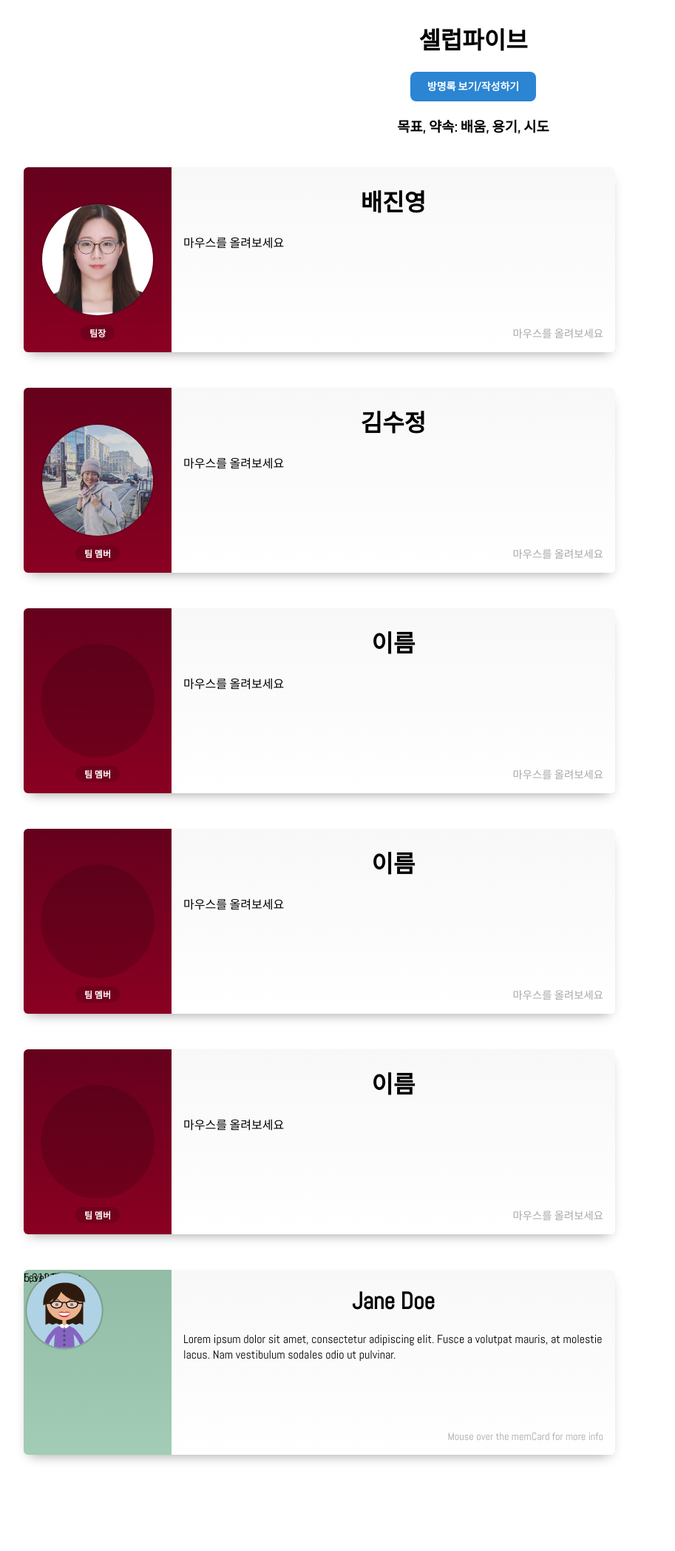
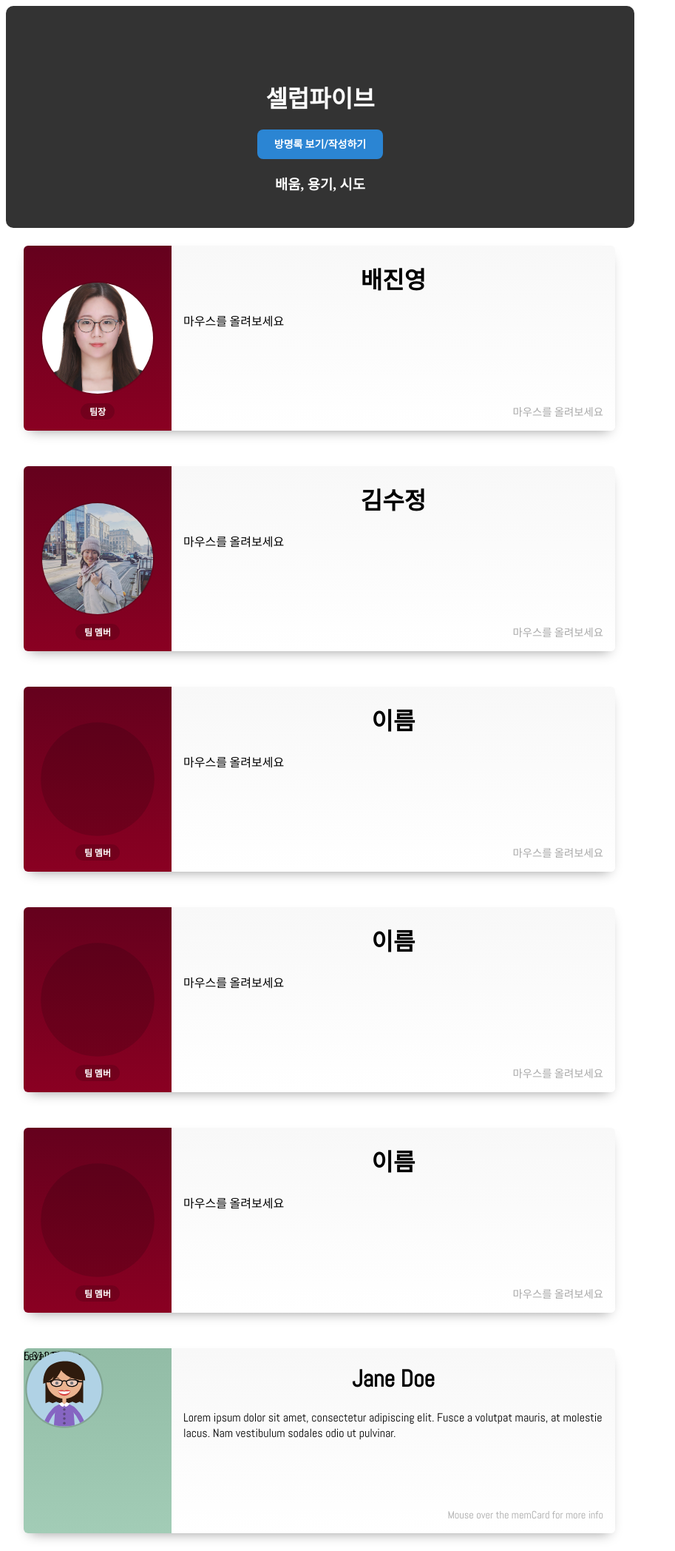
Before and after one commit to jbae9/miniproject, a Python web app: template templates/index.html in a window 1280 px wide. Shown: the whole page at 74% size, without its empty margins (0-913 px from the left). Before the commit the page ends 1976 px from the top, so only its background shows below. Run offline with Jinja, Linux system fonts and the light colour scheme; the template is opened without the code that fills it, so the values that code supplies are empty; some libraries are stand-ins or nearby versions.

Commit message:
제목 css 수정

```diff
--- a/templates/index.css
+++ b/templates/index.css
@@ -1,13 +1,26 @@
 @import url('https://fonts.googleapis.com/css?family=Abel');
+@import url("https://fonts.googleapis.com/css2?family=Black+Han+Sans&family=Noto+Serif+KR:wght@300&display=swap");
 
 /*제목 CSS*/
 .title {
     display: flex;
     flex-direction: column;
+    justify-content: center;
     align-items: center;
 
+    width: 850px;
+    height: 250px;
 
+    background-image: linear-gradient(0deg, rgba(0, 0, 0, 0.8), rgba(0, 0, 0, 0.8)),url("https://search.pstatic.net/common/?src=http%3A%2F%2Fimgnews.naver.net%2Fimage%2F311%2F2018%2F11%2F06%2F0000918380_001_20181106194401412.jpg&type=sc960_832");
+    background-size: cover;
+    background-position: center;
+    border-radius: 10px;
+    padding-top: 50px;
+
+    color: white;
+    font-family: 'Noto Serif KR', serif;
 }
+
 
 /*방명록 CSS*/
 #guestLog {
@@ -49,6 +62,7 @@ html, body {
     align-items: center;
 
     position: absolute;
+
 }
 
 /*전체 카드 크기*/
--- a/templates/index.html
+++ b/templates/index.html
@@ -32,7 +32,10 @@
         </form>
         <button onclick="">등록하기</button>
     </div>
-    <h3>목표, 약속: 배움, 용기, 시도 </h3>
+    <div class="mini">
+        <h3>배움, 용기, 시도 </h3>
+    </div>
+
 </div>
 
 <!--멤버 설명 카드 만들기-->
```
